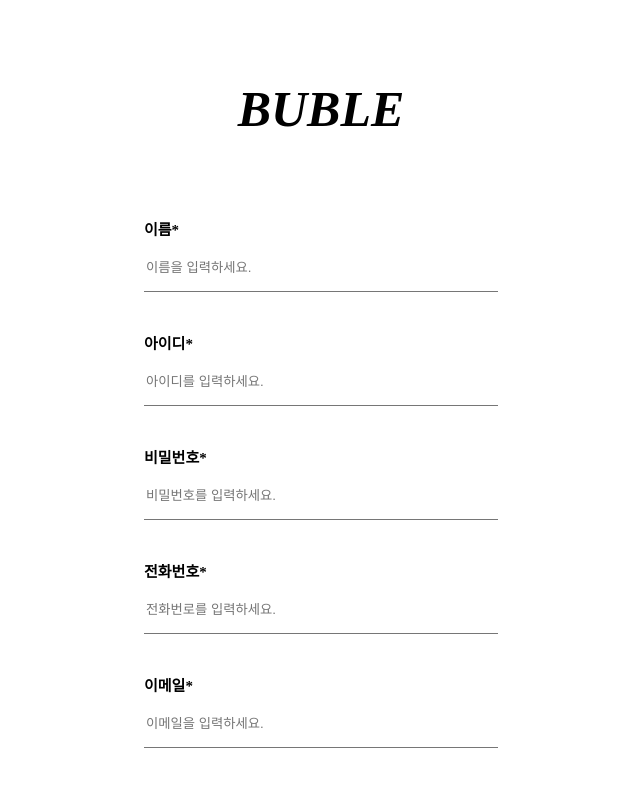
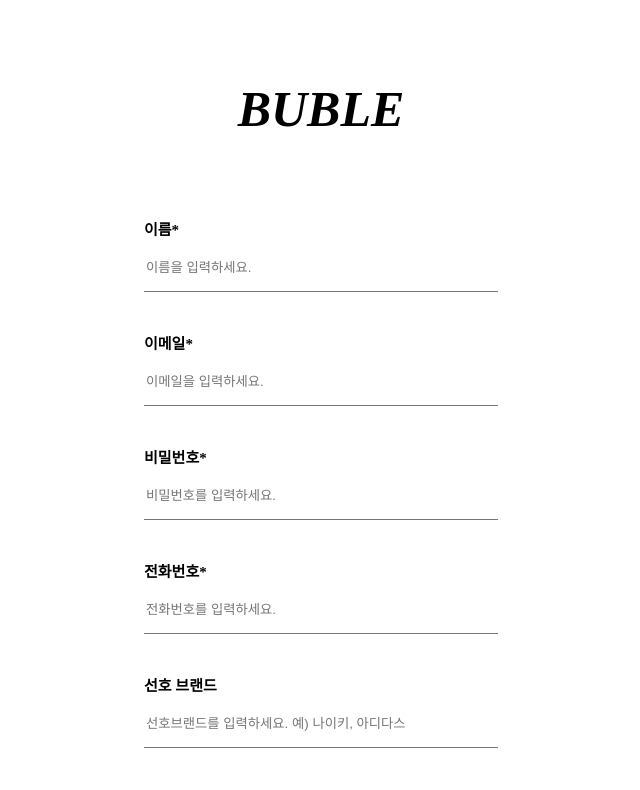
Before and after one commit to codestates/BUBLE, a React (Create React App) app in the folder client/: page /signup in a window 1280 px wide. Shown: the top 790 px of the page, without its empty margins (319-959 px from the left). Built offline with nearby package versions, Linux system fonts and the light colour scheme.

Commit message:
final working page-1

```diff
--- a/client/src/App.js
+++ b/client/src/App.js
@@ -68,6 +68,7 @@
       )
       .then((res) => {
         console.log(res.data);
+        console.log(signup);
         setSignup(true);
       });
   };
@@ -84,7 +85,11 @@
 
         <Routes>
           <Route exact path="/">
-            <Landing userInfo={userinfo} isLogin={isLogin} />
+            <Landing
+              userInfo={userinfo}
+              setIsLogin={setIsLogin}
+              isLogin={isLogin}
+            />
           </Route>
           {/* <Route path="/login">
             <Login />
@@ -112,10 +117,26 @@
           </Route>
 
           <Route path="/mypage">
-            <Mypage isLogin={isLogin} userInfo={userinfo} />
+            {isLogin ? (
+              <Mypage
+                setIsLogin={setIsLogin}
+                userInfo={userinfo}
+                isLogin={isLogin}
+              />
+            ) : (
+              <Redirect to="/login" />
+            )}
           </Route>
           <Route path="/basket">
-            <Basket isLogin={isLogin} userInfo={userinfo} />
+            {isLogin ? (
+              <Basket
+                setIsLogin={setIsLogin}
+                userInfo={userinfo}
+                isLogin={isLogin}
+              />
+            ) : (
+              <Redirect to="/login" />
+            )}
 
             <Route path="*" component={NotFound} />
           </Route>
--- a/client/src/components/Header.js
+++ b/client/src/components/Header.js
@@ -3,7 +3,7 @@
 import axios from 'axios';
 import { Link } from 'react-router-dom';
 
-const Header = ({ isLogin }) => {
+const Header = ({ isLogin, setIsLogin }) => {
   console.log(isLogin);
   const [click, setClick] = useState(false);
 
@@ -22,7 +22,7 @@
         'Content-Type': 'application/json',
         authorization: `jwt ${accessToken}`,
       },
-    }).then((res) => console.log(res.data));
+    }).then((res) => setIsLogin(false));
   };
 
   return (
--- a/client/src/pages/Basket/Basket.js
+++ b/client/src/pages/Basket/Basket.js
@@ -6,7 +6,7 @@
 
 // 스테이트로 카운터해서 값이 추가될때마다 카운트가 올라가고 삭제하면 하나 삭제할때마다
 // 관심상품
-function Basket({ isLogin }) {
+function Basket({ isLogin, setIsLogin }) {
   const [isOne, setisOne] = useState(false);
   const isTwo = !isOne;
   const [buyCartsGet, setBuyCartsGet] = useState([]);
@@ -76,7 +76,7 @@
   return (
     <Div>
       <BasketTop>
-        <Header isLogin={isLogin} />
+        <Header isLogin={isLogin} setIsLogin={setIsLogin} />
       </BasketTop>
       <BasketMiddle>
         <BasketTitle>
--- a/client/src/pages/Landing/Landing.js
+++ b/client/src/pages/Landing/Landing.js
@@ -248,7 +248,7 @@
 `;
 
 // 랜딩 페이지
-const Landing = ({ userInfo, isLogin }) => {
+const Landing = ({ isLogin, userInfo, setIsLogin }) => {
   const [popularItem, setPopularItem] = useState([]);
   const [favItem, setFavItem] = useState([]);
   useEffect(() => {
@@ -351,7 +351,7 @@
   return (
     <LandingDiv>
       <LandingTop>
-        <Header isLogin={isLogin} />
+        <Header setIsLogin={setIsLogin} isLogin={isLogin} />
       </LandingTop>
       <LandingMiddle>
         <Brand
--- a/client/src/pages/Login/Login.js
+++ b/client/src/pages/Login/Login.js
@@ -25,6 +25,7 @@
           type="text"
           name="inputId"
           placeholder="아이디를 입력하세요."
+          onChange={(e) => handleInputValue('email', e)}
         ></InputId>
       </InputIdBox>
       <InputPasswordBox>
@@ -33,6 +34,7 @@
           type="password"
           name="inputPassword"
           placeholder="비밀번호를 입력하세요"
+          onChange={(e) => handleInputValue('password', e)}
         ></InputPassword>
       </InputPasswordBox>
       <Link to="/signup">
--- a/client/src/pages/Mypage/Mypage.js
+++ b/client/src/pages/Mypage/Mypage.js
@@ -7,7 +7,7 @@
 import Profile from '../../components/Profile';
 import SetProfile from '../../components/SetProfile';
 
-const Mypage = ({ userInfo, isLogin }) => {
+const Mypage = ({ userInfo, setIsLogin, isLogin }) => {
   const [update, setUpdate] = useState(true);
   console.log(update);
   console.log(userInfo);
@@ -114,7 +114,7 @@
 
   return (
     <div>
-      <Header isLogin={isLogin} />
+      <Header setIsLogin={setIsLogin} isLogin={isLogin} />
       <MypageDiv>
         <SideBar>
           <BuyList onClick={() => setPage('구매 내역')}>구매 내역</BuyList>
--- a/client/src/pages/Signup/Signup.js
+++ b/client/src/pages/Signup/Signup.js
@@ -28,22 +28,27 @@
           type="text"
           name="inputName"
           placeholder="이름을 입력하세요."
+          onChange={(e) => handleInputValue('userName', e)}
         ></InputName>
       </InputNameBox>
-      <InputIdBox>
-        <InputTitle>아이디*</InputTitle>
-        <InputId
+
+      <InputEmailBox>
+        <InputTitle>이메일*</InputTitle>
+        <InputEmail
           type="text"
-          name="inputId"
-          placeholder="아이디를 입력하세요."
-        ></InputId>
-      </InputIdBox>
+          name="inputEmail"
+          placeholder="이메일을 입력하세요."
+          onChange={(e) => handleInputValue('email', e)}
+        ></InputEmail>
+      </InputEmailBox>
+
       <InputPasswordBox>
         <InputTitle>비밀번호*</InputTitle>
         <InputPassword
           type="password"
           name="inputPassword"
           placeholder="비밀번호를 입력하세요."
+          onChange={(e) => handleInputValue('password', e)}
         ></InputPassword>
       </InputPasswordBox>
       <InputPhoneNumBox>
@@ -51,26 +56,21 @@
         <InputPhoneNum
           type="text"
           name="inputPhoneNum"
-          placeholder="전화번로를 입력하세요."
+          placeholder="전화번호를 입력하세요."
+          onChange={(e) => handleInputValue('phoneNumber', e)}
         ></InputPhoneNum>
       </InputPhoneNumBox>
-      <InputEmailBox>
-        <InputTitle>이메일*</InputTitle>
-        <InputEmail
-          type="text"
-          name="inputEmail"
-          placeholder="이메일을 입력하세요."
-        ></InputEmail>
-      </InputEmailBox>
+
       <InputFavBox>
         <InputTitle>선호 브랜드</InputTitle>
         <InputFav
           type="text"
           name="inputPhoneNum"
           placeholder="선호브랜드를 입력하세요. 예) 나이키, 아디다스"
+          onChange={(e) => handleInputValue('favBrand', e)}
         ></InputFav>
       </InputFavBox>
-      <SignupBtn>회원가입</SignupBtn>
+      <SignupBtn onClick={() => handleSignup(signupInfo)}>회원가입</SignupBtn>
     </SignupDiv>
   );
 };
```
